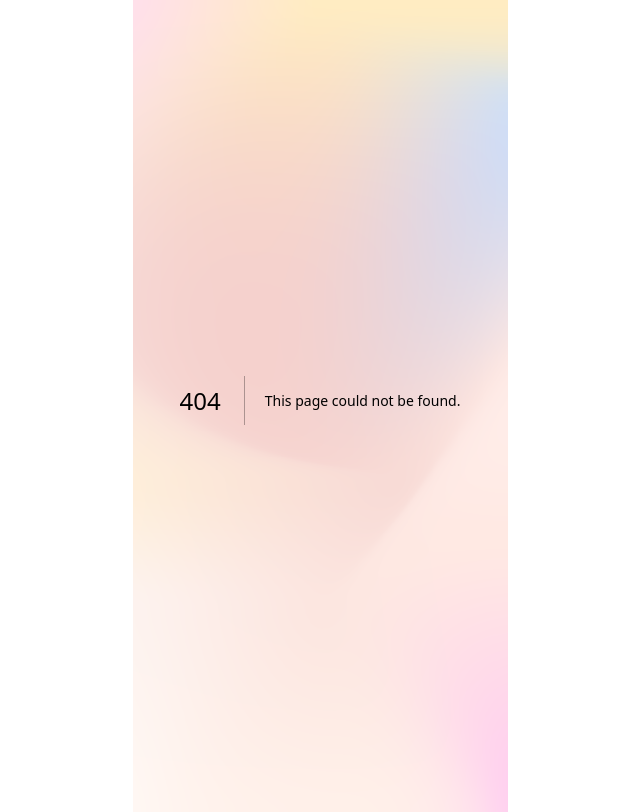
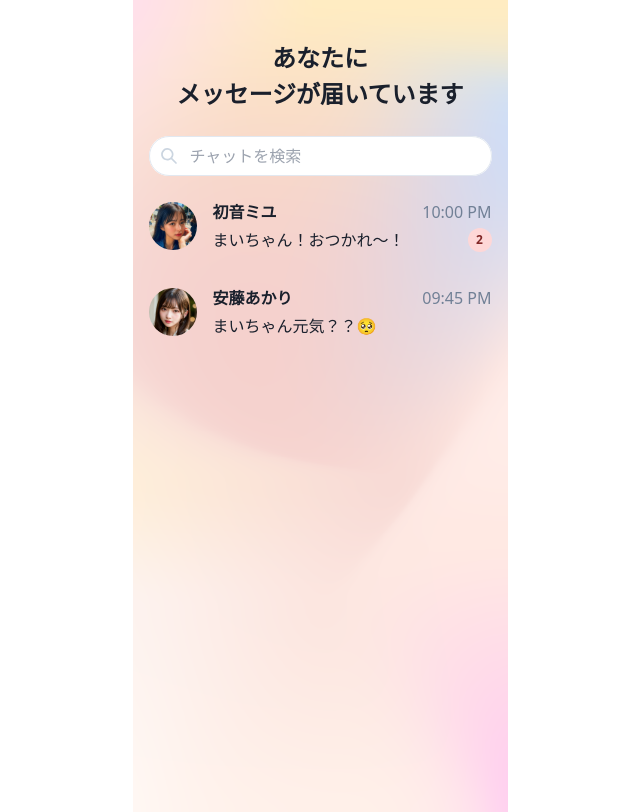
Before and after one commit to mkitsugi/akindo_IVS, a Next.js app: page /list in a window 1280 px wide. Before the commit this address had no page. Shown: the whole page, without its empty margins (320-960 px from the left). Built offline with nearby package versions, Linux system fonts and the light colour scheme; a web font is replaced by a local one.

Commit message:
ChatList画面の作成

```diff
--- a/src/components/form/form_job.tsx
+++ b/src/components/form/form_job.tsx
@@ -1,6 +1,6 @@
 import { useState } from "react";
 import { Flex, Text, Input, Button, HStack, VStack } from "@chakra-ui/react";
-import { ArrowBackIcon } from "@chakra-ui/icons";
+import Link from "next/link";
 
 interface Step4Props {
   onNext: (nickname: string) => void;
@@ -49,8 +49,8 @@ function Step4({ onNext, onBack }: Step4Props) {
         _hover={{ bg: "gray.100" }}
       />
       <VStack spacing={3}>
+        <Link href="/list" passHref>
           <Button
-          onClick={handleButtonClick}
             w="280px"
             bg="red.300"
             color="white"
@@ -62,6 +62,7 @@ function Step4({ onNext, onBack }: Step4Props) {
           >
             チャット画面に進む
           </Button>
+        </Link>
         <Button
           onClick={onBack}
           w="280px"
--- a/src/pages/form/index.tsx
+++ b/src/pages/form/index.tsx
@@ -1,4 +1,5 @@
 import { useState } from "react";
+import Link from "next/link";
 import { Box } from "@chakra-ui/react";
 
 import Step1 from "@/components/form/form_gender";
--- a/src/pages/index.tsx
+++ b/src/pages/index.tsx
@@ -80,7 +80,7 @@ export default function Home() {
         height="100vh"
       >
         <Heading as="h1" size="3xl" color="black">
-          Welcome to Osekka.ai!
+          Welcome to Osekk.ai!
         </Heading>
 
         <Text mt={4} fontSize="xl" color="black">
--- /dev/null
+++ b/src/pages/list/index.tsx
@@ -0,0 +1,103 @@
+// pages/chat/index.tsx
+import {
+  Box,
+  VStack,
+  Text,
+  Avatar,
+  Flex,
+  Spacer,
+  Input,
+  InputGroup,
+  InputLeftElement,
+  Heading,
+  Badge,
+} from "@chakra-ui/react";
+import { SearchIcon } from "@chakra-ui/icons";
+import { NextPage } from "next";
+
+interface Chat {
+  id: number;
+  username: string;
+  lastMessage: string;
+  lastMessageTime: string;
+  avatar: string;
+  unreadMessages: number;
+}
+
+const chats: Chat[] = [
+  {
+    id: 1,
+    username: "初音ミユ",
+    lastMessage: "まいちゃん！おつかれ〜！",
+    lastMessageTime: "10:00 PM",
+    avatar: "images/8.png",
+    unreadMessages: 2,
+  },
+  {
+    id: 2,
+    username: "安藤あかり",
+    lastMessage: "まいちゃん元気？？🥺",
+    lastMessageTime: "09:45 PM",
+    avatar: "images/3.png",
+    unreadMessages: 0,
+  },
+  // More chats here...
+];
+
+const ChatPage: NextPage = () => {
+  return (
+    <Box p={4} pt={10}>
+      <VStack spacing={0}>
+        <Text fontSize="2xl" fontWeight="bold" px={6}>
+          あなたに
+        </Text>
+        <Text fontSize="2xl" fontWeight="bold" px={6} mb={6}>
+          メッセージが届いています
+        </Text>
+      </VStack>
+      <InputGroup mb={6} bg="white" rounded={20}>
+        <InputLeftElement pointerEvents="none">
+          <SearchIcon color="gray.300" />
+        </InputLeftElement>
+        <Input type="search" placeholder="チャットを検索" rounded={20} />
+      </InputGroup>
+      <VStack spacing={4} divider={<Box h="2px" bg="gray.200" />}>
+        {chats.map((chat) => (
+          <Flex key={chat.id} w="100%" align="center">
+            <Avatar src={chat.avatar} />
+            <Box ml={4} flex={1}>
+              <Flex justify="space-between">
+                <Text fontWeight="bold">{chat.username}</Text>
+                <Text color="gray.500">{chat.lastMessageTime}</Text>
+              </Flex>
+              <Flex justify="space-between" pt={1}>
+                <Text
+                  isTruncated // これにより text-overflow: ellipsis が適用されます
+                  whiteSpace="nowrap" // テキストを改行させないために必要です
+                  overflow="hidden" // これによりテキストが要素のサイズを超えた場合に切り捨てられます
+                >
+                  {chat.lastMessage}
+                </Text>
+                {chat.unreadMessages > 0 && (
+                  <Badge
+                    colorScheme="red"
+                    borderRadius="full"
+                    width="24px"
+                    height="24px"
+                    display="flex"
+                    alignItems="center"
+                    justifyContent="center"
+                  >
+                    {chat.unreadMessages}
+                  </Badge>
+                )}
+              </Flex>
+            </Box>
+          </Flex>
+        ))}
+      </VStack>
+    </Box>
+  );
+};
+
+export default ChatPage;
```
Also changed, not shown: public/images/8.png (added). Lines whose indentation alone changed are shown as unchanged.
